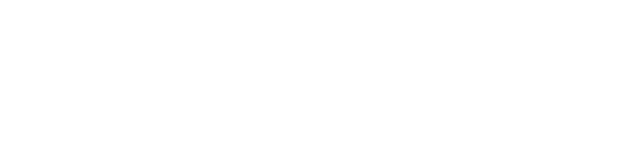
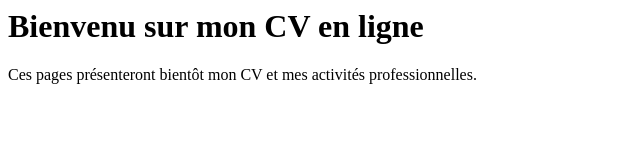
Before and after one commit to Alexandre-Pascal/test, a plain HTML site: page index.html in a window 1280 px wide. Shown: the whole page, without its empty margins (0-640 px from the left). Drawn offline with Linux system fonts and the light colour scheme.

Commit message:
Ajout du texte de bienvenue

```diff
--- a/index.html
+++ b/index.html
@@ -6,6 +6,8 @@
     <title>Alexandre Pascal</title>
 </head>
 <body>
+    <h1>Bienvenu sur mon CV en ligne</h1>
 
+    <p>Ces pages présenteront bientôt mon CV et mes activités professionnelles.</p>
 </body>
 </html>
```
